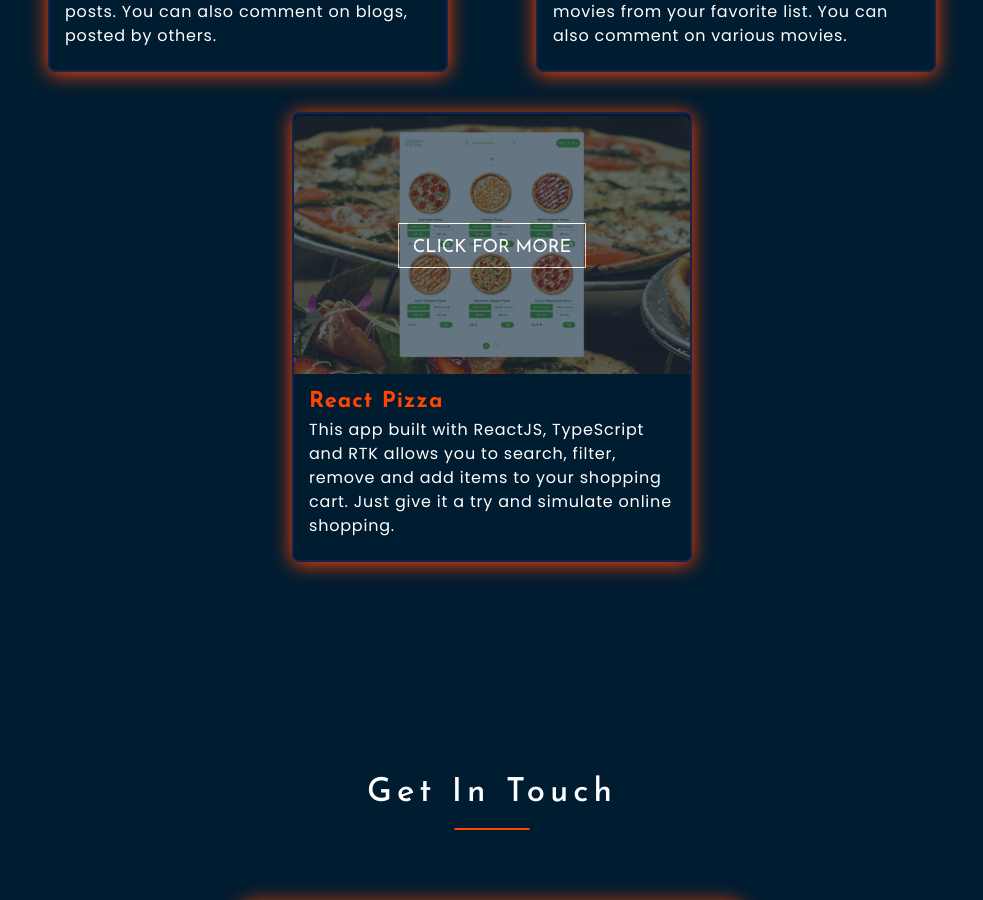
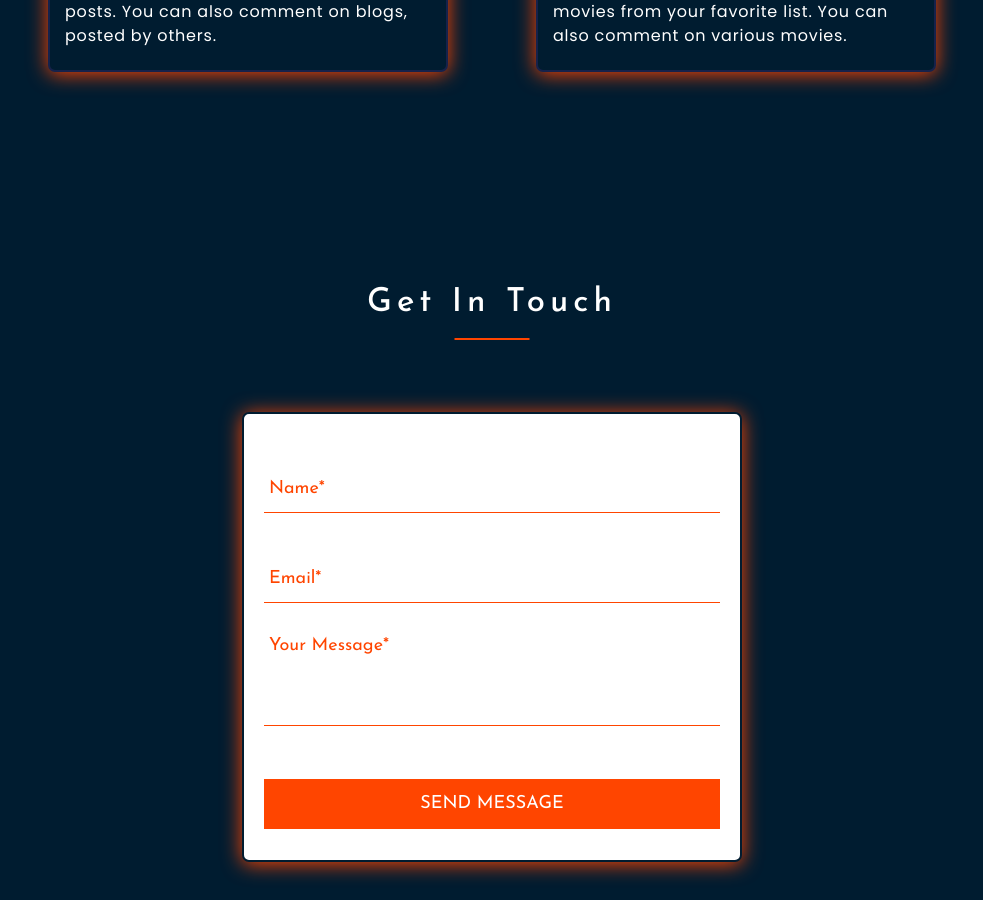
Before and after one commit to andbudha/my_portfolio, a React (Create React App) app: page / in a window 1280 px wide. Shown: the part 4268-5168 px from the top of the page, without its empty margins (148-1131 px from the left). Built offline with nearby package versions, Linux system fonts and the light colour scheme.

Commit message:
react pizza project removed

```diff
--- a/src/components/projects/Projects.jsx
+++ b/src/components/projects/Projects.jsx
@@ -12,18 +12,12 @@ export const Projects = () => {
   const reactWeather =
     'This app built with React.js, Typescript and Firebase allows you to register a new account, save movies to or remove movies from your favorite list. You can also comment on various movies.';
 
-  const reactPizzaProject =
-    'This app built with ReactJS, TypeScript and RTK allows you to search, filter, remove and add items to your shopping cart. Just give it a try and simulate online shopping.';
   const blogitImage = {
     backgroundImage: `url(${blogitImg})`,
   };
 
   const watchitImage = {
     backgroundImage: `url(${watchitImg})`,
-  };
-
-  const pizzaProjectImage = {
-    backgroundImage: `url(${pizzaProjectImg})`,
   };
 
   return (
@@ -43,12 +37,6 @@ export const Projects = () => {
             image={watchitImage}
             link={'https://watch-it-with-react-and-firebase.netlify.app/'}
           />
-          <Project
-            description={reactPizzaProject}
-            projectTitle={'React Pizza'}
-            image={pizzaProjectImage}
-            link={'https://andreis-pizza.vercel.app/'}
-          />
         </div>
       </div>
     </div>
```
